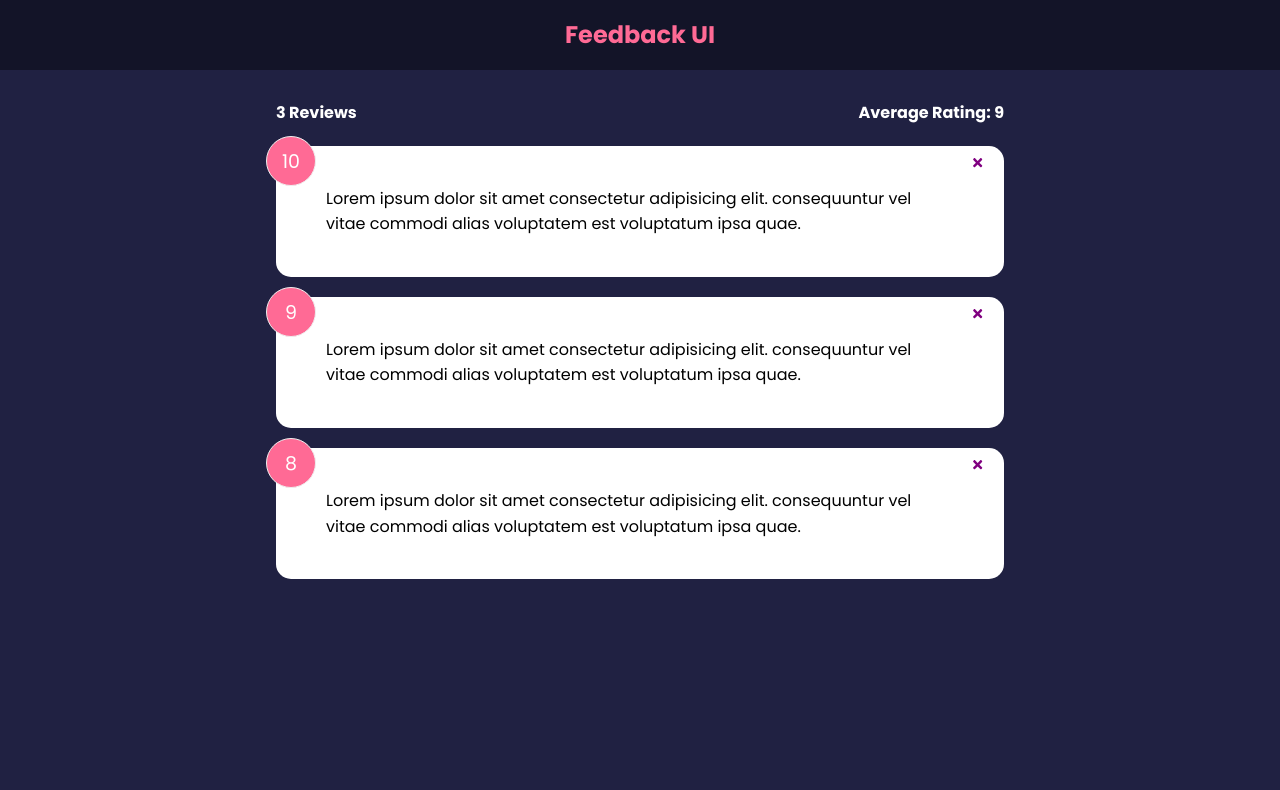
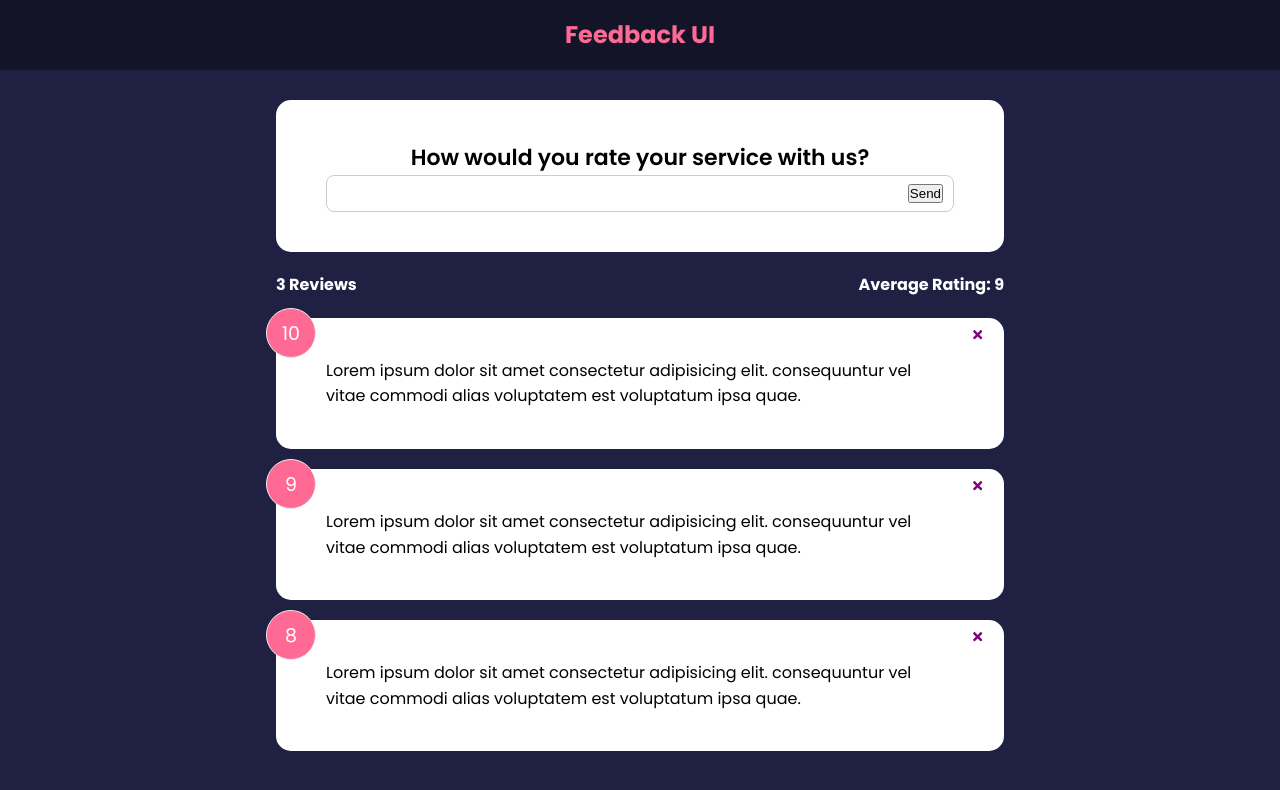
Before and after one commit to roshnins/React-Feedback-App, a React (Create React App) app: page / in a window 1280 px wide. Shown: the top 790 px of the page. Built offline with nearby package versions, Linux system fonts and the light colour scheme.

Commit message:
Adding FeedbackForm Input function

```diff
--- a/src/App.js
+++ b/src/App.js
@@ -4,6 +4,7 @@
 import FeedbackList from "./components/FeedbackList";
 import FeedbackData from "./data/FeedbackData";
 import FeedbackStats from "./components/FeedbackStats";
+import FeedbackForm from "./components/FeedbackForm";
 
 function App() {
   const [feedback, setFeedback] = useState(FeedbackData);
@@ -17,6 +18,7 @@
     <>
       <Header />
       <div className='container'>
+        <FeedbackForm />
         <FeedbackStats feedback={feedback} />
         <FeedbackList feedback={feedback} handleDelete={deleteFeedback} />
       </div>
--- /dev/null
+++ b/src/components/FeedbackForm.jsx
@@ -0,0 +1,30 @@
+import React from "react";
+import { useState } from "react";
+import Card from "./shared/Card";
+
+function FeedbackForm() {
+  const [text, setText] = useState("");
+
+  const handleTextChange = (e) => {
+    setText(e.target.value);
+  };
+  return (
+    <Card>
+      <form>
+        <h2>How would you rate your service with us?</h2>
+        {/* @todo - rating select component */}
+        <div className='input-group'>
+          <input
+            onChange={handleTextChange}
+            type='text'
+            plaeholder='Write a review'
+            value={text}
+          />
+          <button type='submit'>Send</button>
+        </div>
+      </form>
+    </Card>
+  );
+}
+
+export default FeedbackForm;
```
